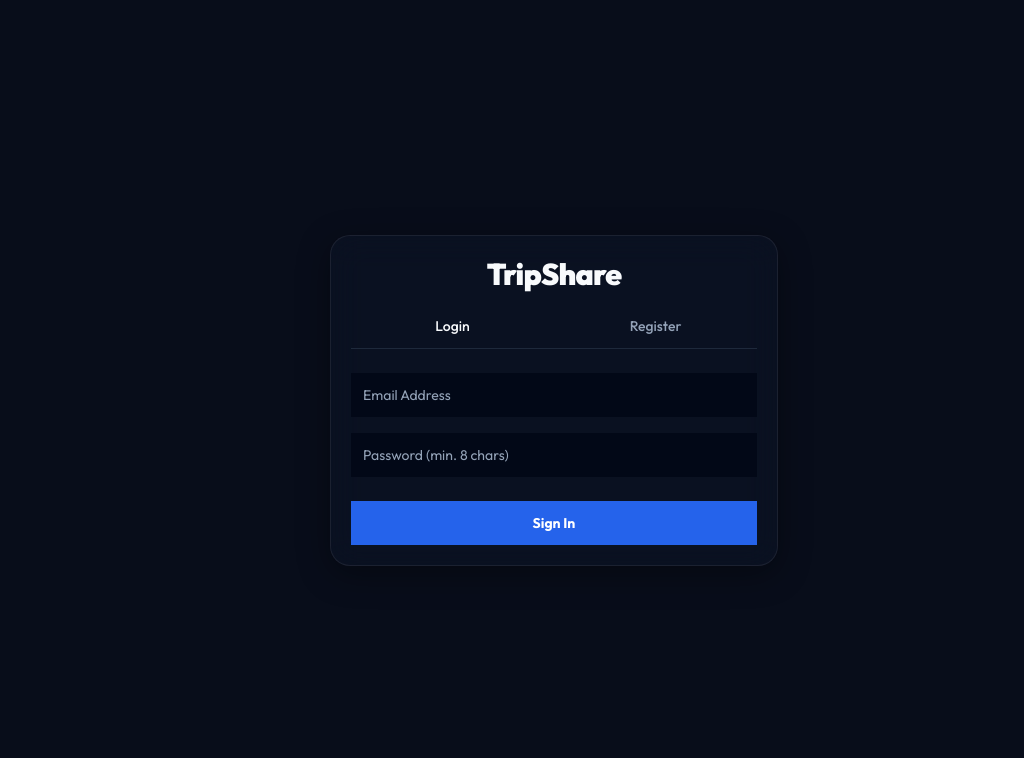
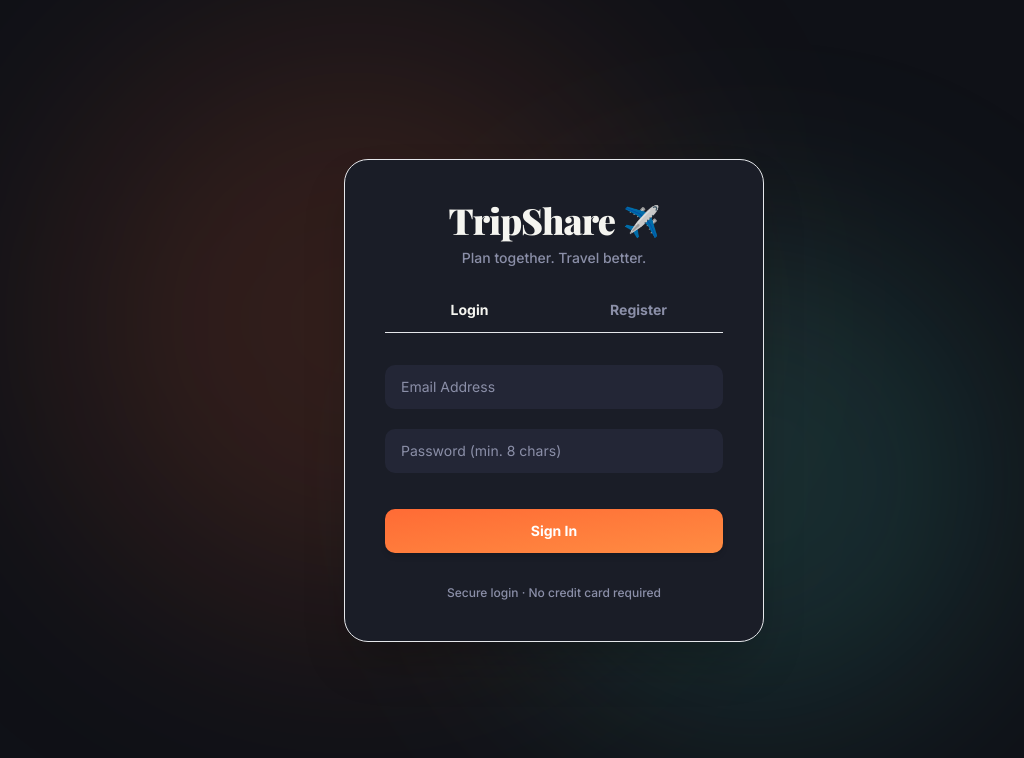
Before and after one commit to Nandan-2004/Trip, a React (Vite) app in the folder web/: page / in a window 1280 px wide. Shown: the top 758 px of the page, without its empty margins (86-1110 px from the left). Built offline with nearby package versions, Linux system fonts and the light colour scheme; no server answers.

Commit message:
feat: overhaul UI design with new custom color palette, typography, and enhanced landing and group detail layouts

```diff
--- a/web/src/components/Nav.jsx
+++ b/web/src/components/Nav.jsx
@@ -45,42 +45,42 @@ export default function Nav() {
   if (!user) return null;
 
   return (
-    <header className="sticky top-0 z-40 w-full border-b border-border bg-background/80 backdrop-blur supports-[backdrop-filter]:bg-background/60 px-4 h-16 flex items-center justify-between">
+    <header className="sticky top-0 z-40 w-full border-b border-border-color bg-background/80 backdrop-blur-[12px] px-4 md:px-8 h-16 flex items-center justify-between">
       <div className="flex gap-6 md:gap-10">
-        <Link to="/dashboard" className="font-display font-black text-xl tracking-tight flex items-center space-x-2 text-accent">
+        <Link to="/dashboard" className="font-display font-black text-2xl tracking-tight flex items-center space-x-2 text-text-primary">
           <span>TripShare</span>
+          <span className="text-accent-primary text-xl">✈️</span>
         </Link>
-        <nav className="hidden md:flex gap-6">
-          <Link to="/dashboard" className={`text-sm font-bold transition-colors hover:text-accent ${location.pathname.startsWith("/dashboard") ? "text-accent border-b-2 border-accent" : "text-foreground/60"}`}>Dashboard</Link>
-          <Link to="/friends" className={`text-sm font-bold transition-colors hover:text-accent ${location.pathname.startsWith("/friends") ? "text-accent border-b-2 border-accent" : "text-foreground/60"}`}>Friends</Link>
+        <nav className="hidden md:flex gap-8 items-center">
+          <Link to="/dashboard" className={`text-sm font-medium transition-colors hover:text-text-primary border-b-2 py-5 ${location.pathname.startsWith("/dashboard") ? "text-text-primary border-accent-primary" : "text-muted border-transparent"}`}>Dashboard</Link>
+          <Link to="/friends" className={`text-sm font-medium transition-colors hover:text-text-primary border-b-2 py-5 ${location.pathname.startsWith("/friends") ? "text-text-primary border-accent-primary" : "text-muted border-transparent"}`}>Friends</Link>
         </nav>
       </div>
 
-      <div className="flex items-center gap-2">
+      <div className="flex items-center gap-3">
         <div className="relative">
           <Button variant="ghost" size="icon" className="rounded-full" onClick={() => setShowNotifs(!showNotifs)}>
-            <Bell className="h-5 w-5 text-muted-foreground" />
+            <Bell className="h-5 w-5 text-muted hover:text-text-primary transition-colors" />
             {unreadCount > 0 && (
-              <span className="absolute top-0 right-0 h-4 w-4 bg-red-500 text-white rounded-full text-[10px] flex items-center justify-center font-bold">
-                {unreadCount}
+              <span className="absolute top-1 right-1 h-3 w-3 bg-red-500 text-transparent rounded-full text-[10px] animate-pulse">
               </span>
             )}
           </Button>
 
           {showNotifs && (
-            <div className="absolute right-0 mt-2 w-80 glass border border-border shadow-md rounded-md z-50 overflow-hidden">
-              <div className="p-3 border-b border-border flex justify-between items-center bg-muted/50">
-                <span className="font-semibold text-sm">Notifications ({unreadCount})</span>
-                <button className="text-xs text-muted-foreground hover:text-foreground" onClick={markAllRead}>Mark all read</button>
+            <div className="absolute right-0 mt-2 w-80 bg-surface border border-border-color shadow-glow rounded-xl z-50 overflow-hidden">
+              <div className="p-4 border-b border-border-color flex justify-between items-center bg-surface-raised">
+                <span className="font-semibold text-sm text-text-primary">Notifications ({unreadCount})</span>
+                <button className="text-xs text-accent-secondary hover:text-white transition-colors" onClick={markAllRead}>Mark all read</button>
               </div>
               <div className="max-h-80 overflow-y-auto p-2 flex flex-col gap-2">
                 {notifications.length === 0 ? (
-                  <div className="text-center text-sm text-muted-foreground py-4">No notifications yet</div>
+                  <div className="text-center text-sm text-muted py-6">No new notifications</div>
                 ) : (
                   notifications.map(n => (
-                    <div key={n.id} className={`p-3 text-sm rounded-md border border-border ${n.read_at ? "bg-transparent" : "bg-accent/10"}`}>
-                      <div className="text-xs text-muted-foreground mb-1">{new Date(n.created_at).toLocaleString()}</div>
-                      <div>
+                    <div key={n.id} className={`p-3 text-sm rounded-lg border border-border-color ${n.read_at ? "bg-transparent" : "bg-accent-primary/10"}`}>
+                      <div className="text-xs text-muted mb-1">{new Date(n.created_at).toLocaleString()}</div>
+                      <div className="text-text-primary font-medium">
                         {n.type === 'media_uploaded' && 'New media was uploaded to your group'}
                         {n.type === 'member_joined' && 'A member joined your group'}
                         {n.type === 'group_invite' && 'You were invited to join a group'}
@@ -97,13 +97,11 @@ export default function Nav() {
 
         <Link to="/profile">
           <Button variant="ghost" size="icon" className="rounded-full">
-            <User className="h-5 w-5 text-muted-foreground" />
+            <User className="h-5 w-5 text-muted hover:text-text-primary transition-colors" />
           </Button>
         </Link>
 
-        <Button variant="ghost" size="icon" className="rounded-full" onClick={() => setTheme(theme === 'dark' ? 'light' : 'dark')}>
-          {theme === 'dark' ? <Sun className="h-5 w-5 text-muted-foreground" /> : <Moon className="h-5 w-5 text-muted-foreground" />}
-        </Button>
+        {/* Removed theme toggle since design is dark-mode only */}
 
         <Button variant="ghost" size="icon" className="rounded-full hover:text-red-500 hover:bg-red-500/10" onClick={logout}>
           <LogOut className="h-5 w-5" />
@@ -111,18 +109,18 @@ export default function Nav() {
       </div>
 
       {/* Mobile Bottom Navigation */}
-      <nav className="md:hidden fixed bottom-0 left-0 right-0 z-50 bg-background/90 backdrop-blur border-t border-border flex justify-around items-center h-16 pb-safe">
-        <Link to="/dashboard" className={`flex flex-col items-center justify-center w-full h-full ${location.pathname.startsWith("/dashboard") ? "text-accent" : "text-muted-foreground"}`}>
+      <nav className="md:hidden fixed bottom-0 left-0 right-0 z-50 bg-background/90 backdrop-blur-[12px] border-t border-border-color flex justify-around items-center h-16 pb-safe">
+        <Link to="/dashboard" className={`flex flex-col items-center justify-center w-full h-full ${location.pathname.startsWith("/dashboard") ? "text-accent-primary" : "text-muted hover:text-text-primary"}`}>
           <Image className="h-6 w-6 mb-1" />
-          <span className="text-[10px] font-bold">Trips</span>
+          <span className="text-[10px] font-medium">Trips</span>
         </Link>
-        <Link to="/friends" className={`flex flex-col items-center justify-center w-full h-full ${location.pathname.startsWith("/friends") ? "text-accent" : "text-muted-foreground"}`}>
+        <Link to="/friends" className={`flex flex-col items-center justify-center w-full h-full ${location.pathname.startsWith("/friends") ? "text-accent-primary" : "text-muted hover:text-text-primary"}`}>
           <Users className="h-6 w-6 mb-1" />
-          <span className="text-[10px] font-bold">Friends</span>
+          <span className="text-[10px] font-medium">Friends</span>
         </Link>
-        <Link to="/profile" className={`flex flex-col items-center justify-center w-full h-full ${location.pathname.startsWith("/profile") ? "text-accent" : "text-muted-foreground"}`}>
+        <Link to="/profile" className={`flex flex-col items-center justify-center w-full h-full ${location.pathname.startsWith("/profile") ? "text-accent-primary" : "text-muted hover:text-text-primary"}`}>
           <User className="h-6 w-6 mb-1" />
-          <span className="text-[10px] font-bold">Profile</span>
+          <span className="text-[10px] font-medium">Profile</span>
         </Link>
       </nav>
     </header>
--- a/web/src/components/ui/button.jsx
+++ b/web/src/components/ui/button.jsx
@@ -2,12 +2,29 @@ import * as React from "react"
 import { Slot } from "@radix-ui/react-slot"
 import { cn } from "@/lib/utils"
 
-const Button = React.forwardRef(({ className, variant, size, asChild = false, ...props }, ref) => {
+const buttonVariants = {
+  default: "bg-surface-raised text-primary hover:bg-surface-raised/80",
+  primary: "bg-gradient-to-br from-accent-primary to-[#FF8C42] text-white hover:brightness-110 hover:scale-[1.02] shadow-md",
+  secondary: "bg-transparent border border-accent-secondary text-accent-secondary hover:bg-accent-secondary/10",
+  ghost: "bg-transparent hover:bg-surface-raised text-muted-foreground hover:text-text-primary",
+  outline: "border border-border-color bg-transparent hover:bg-surface-raised",
+}
+
+const buttonSizes = {
+  default: "h-11 px-6 py-2",
+  sm: "h-9 px-3",
+  lg: "h-14 px-8",
+  icon: "h-11 w-11",
+}
+
+const Button = React.forwardRef(({ className, variant = "default", size = "default", asChild = false, ...props }, ref) => {
   const Comp = asChild ? Slot : "button"
   return (
     <Comp
       className={cn(
-        "inline-flex items-center justify-center whitespace-nowrap rounded-md text-sm font-medium transition-colors focus-visible:outline-none focus-visible:ring-1 focus-visible:ring-ring disabled:pointer-events-none disabled:opacity-50",
+        "inline-flex items-center justify-center whitespace-nowrap rounded-[10px] text-sm font-bold transition-all focus-visible:outline-none focus-visible:ring-2 focus-visible:ring-accent-primary disabled:pointer-events-none disabled:opacity-50",
+        buttonVariants[variant] || buttonVariants.default,
+        buttonSizes[size] || buttonSizes.default,
         className
       )}
       ref={ref}
--- a/web/src/components/ui/input.jsx
+++ b/web/src/components/ui/input.jsx
@@ -6,7 +6,7 @@ const Input = React.forwardRef(({ className, type, ...props }, ref) => {
     <input
       type={type}
       className={cn(
-        "flex h-10 w-full rounded-md border border-input bg-background px-3 py-2 text-sm ring-offset-background file:border-0 file:bg-transparent file:text-sm file:font-medium placeholder:text-muted-foreground focus-visible:outline-none focus-visible:ring-2 focus-visible:ring-ring focus-visible:ring-offset-2 disabled:cursor-not-allowed disabled:opacity-50",
+        "flex h-11 w-full rounded-[10px] border border-border-color bg-input px-4 py-2 text-sm text-text-primary placeholder:text-muted focus-visible:outline-none focus-visible:border-accent-primary transition-colors disabled:cursor-not-allowed disabled:opacity-50",
         className
       )}
       ref={ref}
--- a/web/src/pages/Landing.jsx
+++ b/web/src/pages/Landing.jsx
@@ -34,36 +34,52 @@ export default function Landing() {
   };
 
   return (
-    <div className="min-h-screen flex items-center justify-center p-4">
-      <div className="glass widget-card w-full max-w-md p-8 border border-border">
-        <h1 className="text-center mb-6 font-display font-black text-3xl tracking-tight">TripShare</h1>
+    <div className="relative min-h-screen flex items-center justify-center p-4 bg-background overflow-hidden">
+      {/* Background glowing blobs */}
+      <div className="absolute top-1/2 left-1/2 -translate-x-1/2 -translate-y-1/2 w-full h-full max-w-[1000px] pointer-events-none">
+        <div className="absolute top-[40%] left-[30%] w-[600px] h-[600px] bg-accent-primary/15 rounded-full blur-[120px] mix-blend-screen -translate-x-1/2 -translate-y-1/2" />
+        <div className="absolute top-[60%] left-[70%] w-[500px] h-[500px] bg-accent-secondary/15 rounded-full blur-[100px] mix-blend-screen -translate-x-1/2 -translate-y-1/2" />
+      </div>
 
-        <div className="flex border-b border-border mb-6">
+      <div className="relative z-10 w-full max-w-[420px] bg-surface rounded-[24px] p-8 md:p-10 border border-border-color shadow-2xl animate-fadeInUp">
+        <div className="text-center mb-8">
+          <h1 className="font-display font-black text-4xl tracking-tight text-text-primary mb-2 flex items-center justify-center gap-2">
+            <span>TripShare</span>
+            <span className="text-accent-primary text-3xl">✈️</span>
+          </h1>
+          <p className="text-muted text-sm font-medium">Plan together. Travel better.</p>
+        </div>
+
+        <div className="flex border-b border-border-color mb-8">
           <button
-            className={`flex-1 pb-3 text-sm font-medium transition-colors ${mode === "login" ? "border-b-2 border-accent text-accent-text" : "text-muted-foreground hover:text-foreground"}`}
+            className={`flex-1 pb-3 text-sm font-bold transition-all ${mode === "login" ? "border-b-2 border-accent-primary text-text-primary" : "text-muted hover:text-text-primary border-transparent border-b-2"}`}
             onClick={() => setMode("login")}
           >
             Login
           </button>
           <button
-            className={`flex-1 pb-3 text-sm font-medium transition-colors ${mode === "register" ? "border-b-2 border-accent text-accent-text" : "text-muted-foreground hover:text-foreground"}`}
+            className={`flex-1 pb-3 text-sm font-bold transition-all ${mode === "register" ? "border-b-2 border-accent-primary text-text-primary" : "text-muted hover:text-text-primary border-transparent border-b-2"}`}
             onClick={() => setMode("register")}
           >
             Register
           </button>
         </div>
 
-        <form onSubmit={submit} className="flex flex-col gap-4">
+        <form onSubmit={submit} className="flex flex-col gap-5">
           {mode === "register" && (
-            <Input name="name" placeholder="Full Name" required className="rounded-none h-11" />
+            <Input name="name" placeholder="Full Name" required />
           )}
-          <Input name="email" type="email" placeholder="Email Address" required className="rounded-none h-11" />
-          <Input name="password" type="password" placeholder="Password (min. 8 chars)" required minLength={8} className="rounded-none h-11" />
+          <Input name="email" type="email" placeholder="Email Address" required />
+          <Input name="password" type="password" placeholder="Password (min. 8 chars)" required minLength={8} />
 
-          <Button disabled={loading} className="rounded-none h-11 accent-bg hover:opacity-90 w-full mt-2 font-bold">
+          <Button disabled={loading} variant="primary" className="w-full mt-4">
             {loading ? "Please wait..." : mode === "login" ? "Sign In" : "Create Account"}
           </Button>
         </form>
+
+        <p className="text-center text-xs text-muted mt-8 font-medium">
+          Secure login · No credit card required
+        </p>
       </div>
     </div>
   );
--- a/web/src/styles.css
+++ b/web/src/styles.css
@@ -1,30 +1,30 @@
-@import url('https://fonts.googleapis.com/css2?family=Outfit:wght@300;400;500;600;700&display=swap');
+@import url('https://fonts.googleapis.com/css2?family=Inter:wght@400;500;600&family=Playfair+Display:wght@400;700;900&family=JetBrains+Mono:wght@400;700&display=swap');
+
+@tailwind base;
+@tailwind components;
+@tailwind utilities;
 
 :root {
-  --bg-app: #080d1a;
-  --bg-card: rgba(15, 23, 42, 0.45);
-  --border-card: rgba(255, 255, 255, 0.07);
-  --text-primary: #f8fafc;
-  --text-secondary: #94a3b8;
-  --accent: #7c3aed;
-  --accent-glow: rgba(124, 58, 237, 0.45);
-  --success: #10b981;
-  --danger: #ef4444;
-  --warning: #f59e0b;
-  --font-family: 'Outfit', system-ui, sans-serif;
-  --shadow-premium: 0 8px 32px 0 rgba(0, 0, 0, 0.37);
-  --transition: all 0.3s cubic-bezier(0.4, 0, 0.2, 1);
+  --bg-app: #0F1117;
+  --bg-surface: #1A1D27;
+  --bg-surface-raised: #232636;
+  --accent-primary: #FF6B35;
+  --accent-secondary: #4ECDC4;
+  --text-primary: #F5F5F0;
+  --text-muted: #8B8FA8;
+  --border-color: #2D3048;
+
+  --font-display: 'Playfair Display', serif;
+  --font-body: 'Inter', sans-serif;
+  --font-mono: 'JetBrains Mono', monospace;
+
+  --shadow-glow: 0 8px 32px rgba(255, 107, 53, 0.12);
+  --transition: all 0.25s ease;
 }
 
+/* Remove light theme override, force dark mode as requested */
 .light-theme {
-  --bg-app: #f1f5f9;
-  --bg-card: rgba(255, 255, 255, 0.7);
-  --border-card: rgba(15, 23, 42, 0.08);
-  --text-primary: #0f172a;
-  --text-secondary: #475569;
-  --accent: #6d28d9;
-  --accent-glow: rgba(109, 40, 217, 0.2);
-  --shadow-premium: 0 8px 32px 0 rgba(15, 23, 42, 0.08);
+  display: none; /* Ignore light theme */
 }
 
 * {
@@ -53,22 +53,20 @@ button, input, select, textarea {
 
 /* Glassmorphism */
 .glass {
-  background: var(--bg-card);
-  backdrop-filter: blur(16px);
-  -webkit-backdrop-filter: blur(16px);
-  border: 1px solid var(--border-card);
-  border-radius: 20px;
-  box-shadow: var(--shadow-premium);
+  background: var(--bg-surface);
+  border: 1px solid var(--border-color);
+  border-radius: 16px;
+  box-shadow: 0 4px 6px -1px rgba(0, 0, 0, 0.1), 0 2px 4px -1px rgba(0, 0, 0, 0.06);
   transition: var(--transition);
 }
 
 .glass:hover {
-  border-color: rgba(255, 255, 255, 0.15);
+  border-color: var(--accent-primary);
+  box-shadow: var(--shadow-glow);
+  transform: translateY(-4px);
 }
 
-.light-theme .glass:hover {
-  border-color: rgba(15, 23, 42, 0.15);
-}
+
 
 /* Layout */
 .app-container {
--- a/web/tailwind.config.js
+++ b/web/tailwind.config.js
@@ -6,45 +6,38 @@ export default {
   theme: {
     extend: {
       colors: {
-        background: "hsl(var(--background))",
-        foreground: "hsl(var(--foreground))",
-        card: {
-          DEFAULT: "hsl(var(--card))",
-          foreground: "hsl(var(--card-foreground))",
+        background: "#0F1117",
+        foreground: "#F5F5F0",
+        surface: {
+          DEFAULT: "#1A1D27",
+          raised: "#232636",
         },
-        popover: {
-          DEFAULT: "hsl(var(--popover))",
-          foreground: "hsl(var(--popover-foreground))",
-        },
-        primary: {
-          DEFAULT: "hsl(var(--primary))",
-          foreground: "hsl(var(--primary-foreground))",
-        },
-        secondary: {
-          DEFAULT: "hsl(var(--secondary))",
-          foreground: "hsl(var(--secondary-foreground))",
+        accent: {
+          primary: "#FF6B35",
+          secondary: "#4ECDC4",
         },
         muted: {
-          DEFAULT: "hsl(var(--muted))",
-          foreground: "hsl(var(--muted-foreground))",
+          DEFAULT: "#8B8FA8",
+          foreground: "#8B8FA8",
         },
-        accent: {
-          DEFAULT: "hsl(var(--accent))",
-          foreground: "hsl(var(--accent-foreground))",
-        },
-        destructive: {
-          DEFAULT: "hsl(var(--destructive))",
-          foreground: "hsl(var(--destructive-foreground))",
-        },
-        border: "hsl(var(--border))",
-        input: "hsl(var(--input))",
-        ring: "hsl(var(--ring))",
+        border: "#2D3048",
+        input: "#232636",
+        ring: "#FF6B35",
       },
       fontFamily: {
         sans: ["Inter", "system-ui", "sans-serif"],
-        display: ["Outfit", "system-ui", "sans-serif"],
-        mono: ["ui-monospace", "SFMono-Regular", "Menlo", "Monaco", "Consolas", "Liberation Mono", "Courier New", "monospace"],
+        display: ["'Playfair Display'", "serif"],
+        mono: ["'JetBrains Mono'", "monospace"],
       },
+      keyframes: {
+        fadeInUp: {
+          '0%': { opacity: '0', transform: 'translateY(20px)' },
+          '100%': { opacity: '1', transform: 'translateY(0)' },
+        }
+      },
+      animation: {
+        fadeInUp: 'fadeInUp 0.4s ease forwards',
+      }
     },
   },
   plugins: [],
```
Also changed, not shown: web/src/pages/AuthCallback.jsx (+8 -1 lines), web/src/pages/Dashboard.jsx (+38 -36 lines), web/src/pages/Friends.jsx (+80 -38 lines), web/src/pages/GroupDetail.jsx (+19 -17 lines).
